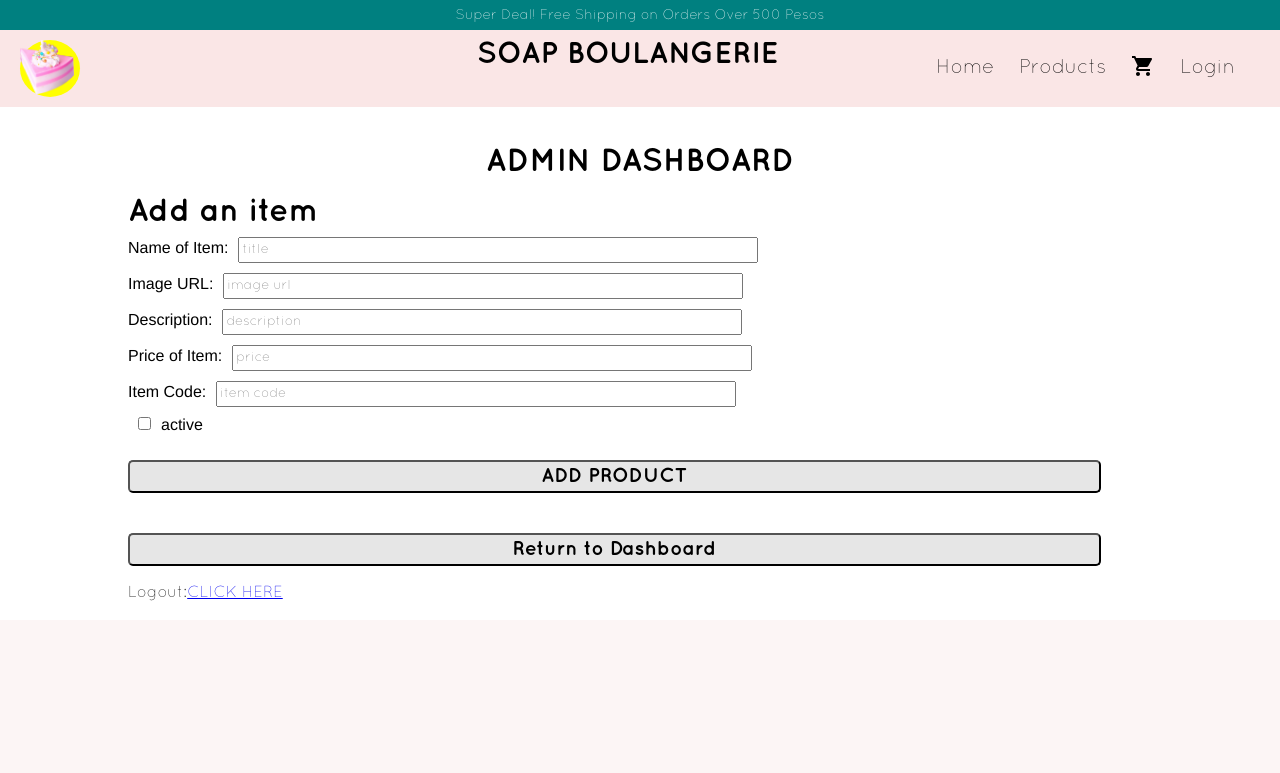
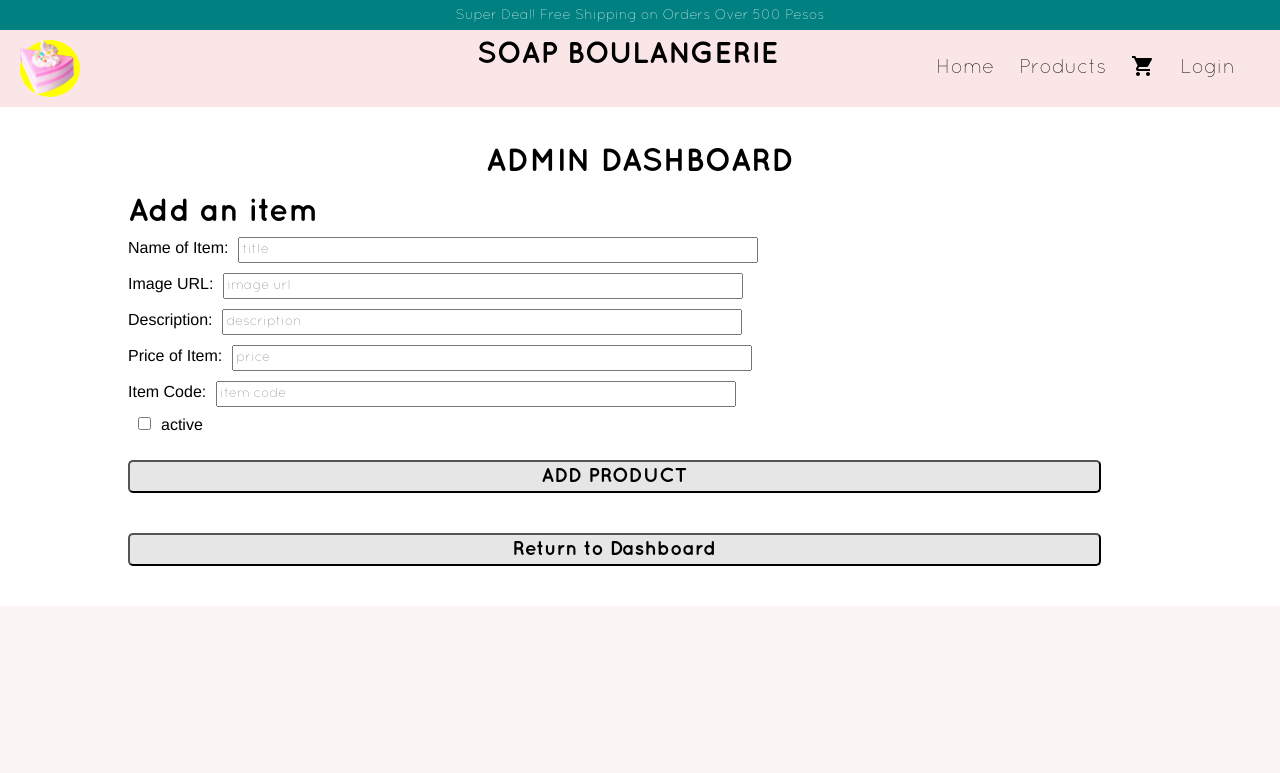
Before and after one commit to Bevs11/shop-soap-boulangerie, a React (Create React App) app in the folder client/: page /addproducts in a window 1280 px wide. Shown: the top 773 px of the page. Built offline with nearby package versions, Linux system fonts and the light colour scheme.

Commit message:
fix: changed url for addProduct

```diff
--- a/client/src/pages/AddProducts.js
+++ b/client/src/pages/AddProducts.js
@@ -53,11 +53,12 @@ margin: 10px;
 `;
 
 const AddProducts = () => {
-
-
     const  navigate = useNavigate();
         //navigate to dashboard
-
+    const token = localStorage.getItem('token');
+    const config = {
+        headers: {"Authorization": `Bearers ${token}`}
+    };
     function handleClickRemove(e) {
         e.preventDefault();
         alert("Item Removed");
@@ -89,12 +90,12 @@ const AddProducts = () => {
         dispatch(action);
     };
     function reducer(state, action) {
-        console.log(action);
         return {...state, [action.input] : action.value};
     };
     const sendData = async() => {
         try {
-          const response = await axios.post('http://localhost:8010/api/v1/products/addproduct', state );
+          const response = await axios.post('https://shop-soap-boulangerie-api.onrender.com/api/v1/products/addproduct', state, config );
+          console.log(response)
           alert('product is added')
         } catch (error) {
           alert('cannot send product')
@@ -102,7 +103,6 @@ const AddProducts = () => {
       };
     function handleClick(e) {
         e.preventDefault();
-        console.log(state);
         sendData();
     };
 
@@ -175,9 +175,6 @@ const AddProducts = () => {
                     <a onClick={() => navigate("/dashboard")}>
                         <Button>Return to Dashboard</Button>
                     </a>
-                <div>Logout:
-                    <Link to='/login'>CLICK HERE</Link>
-                </div>
             </Wrapper>
         </Container>
     </div>
```
